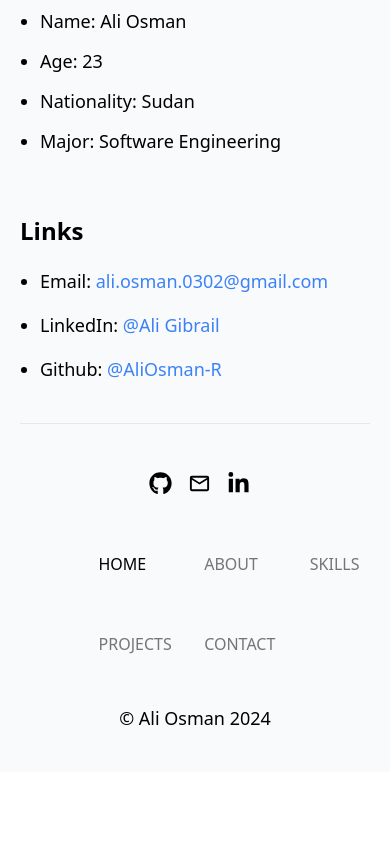
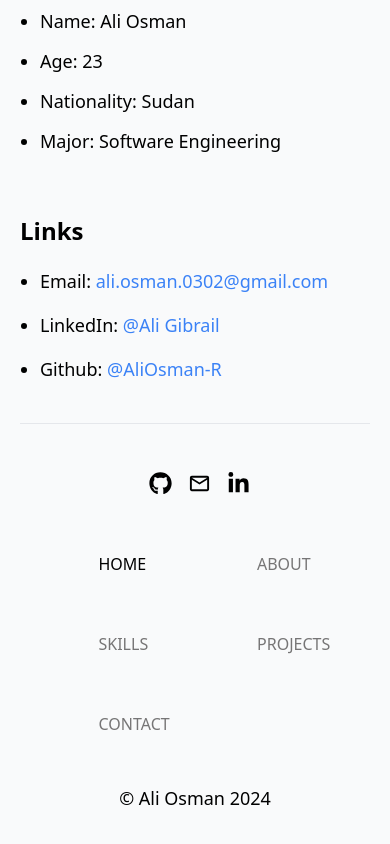
Before and after one commit to AliOsman-R/Ali-Portfolio, a React (Vite) app: page /about in a window 390 px wide. Shown: the part 985-1829 px from the top of the page. Before the commit the page ends 1757 px from the top, so only its background shows below. Built offline with nearby package versions, Linux system fonts and the light colour scheme.

Commit message:
update the responsiveness.

```diff
--- a/src/layout/Footer.tsx
+++ b/src/layout/Footer.tsx
@@ -29,7 +29,7 @@ const Footer = () => {
             <FaLinkedinIn size={23}/>
           </a>
         </div>
-        <div className="grid grid-cols-3 gap-10 gap-x-[100px]">
+        <div className="grid grid-cols-3 gap-10 gap-x-[100px] max-xs:grid-cols-2">
           <NavLinks/>
         </div>
       </div>
--- a/src/layout/Header.tsx
+++ b/src/layout/Header.tsx
@@ -43,7 +43,7 @@ const Header = () => {
       <div className="md:hidden dark:text-white">
         <button
           onClick={toggleMenu}
-          className={`flex items-center relative ${i18n.language === "en"? "" : "right-10"}`}
+          className={`flex items-center relative ${i18n.language === "en"? "" : ""}`}
         >
             <span
             className={`${menuCloseBtnStyle} ${
```
